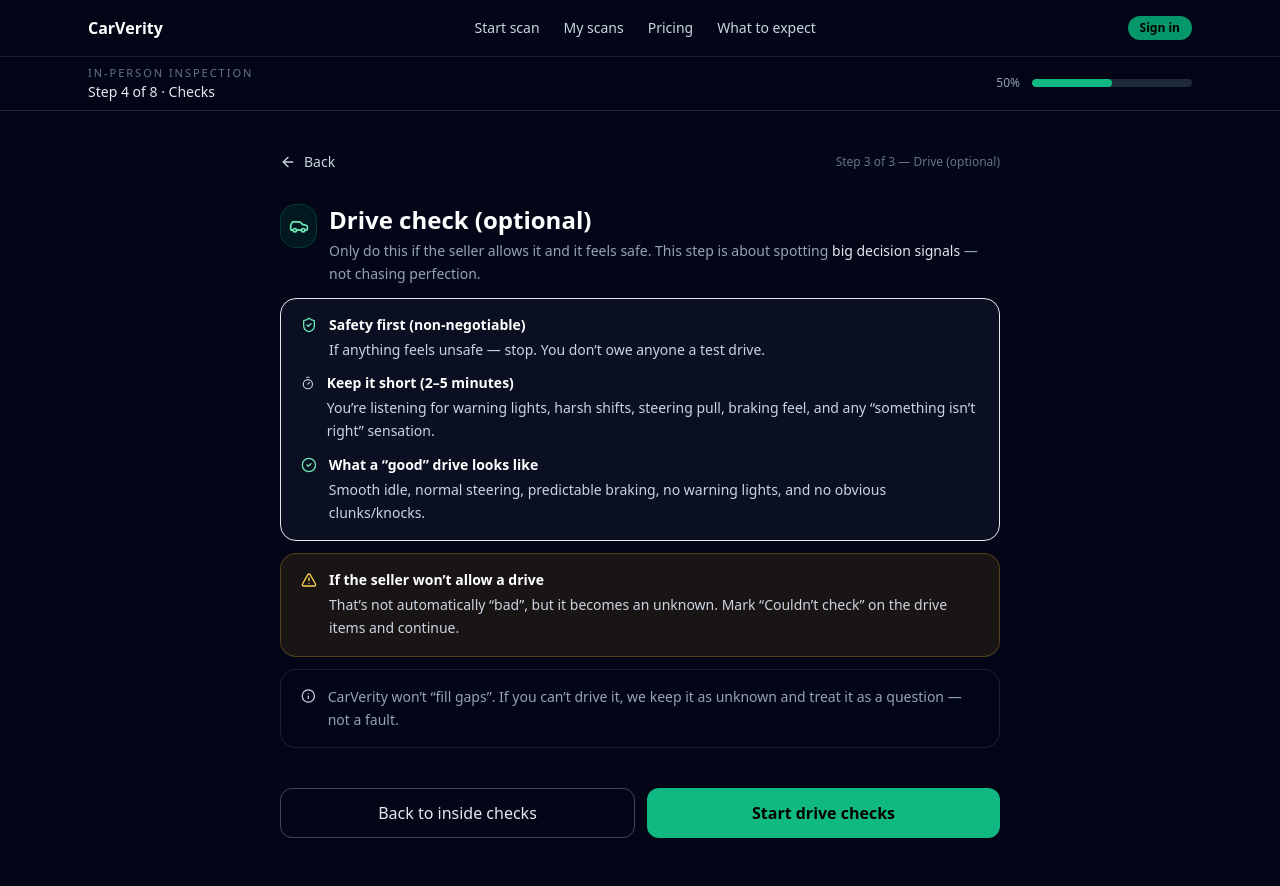
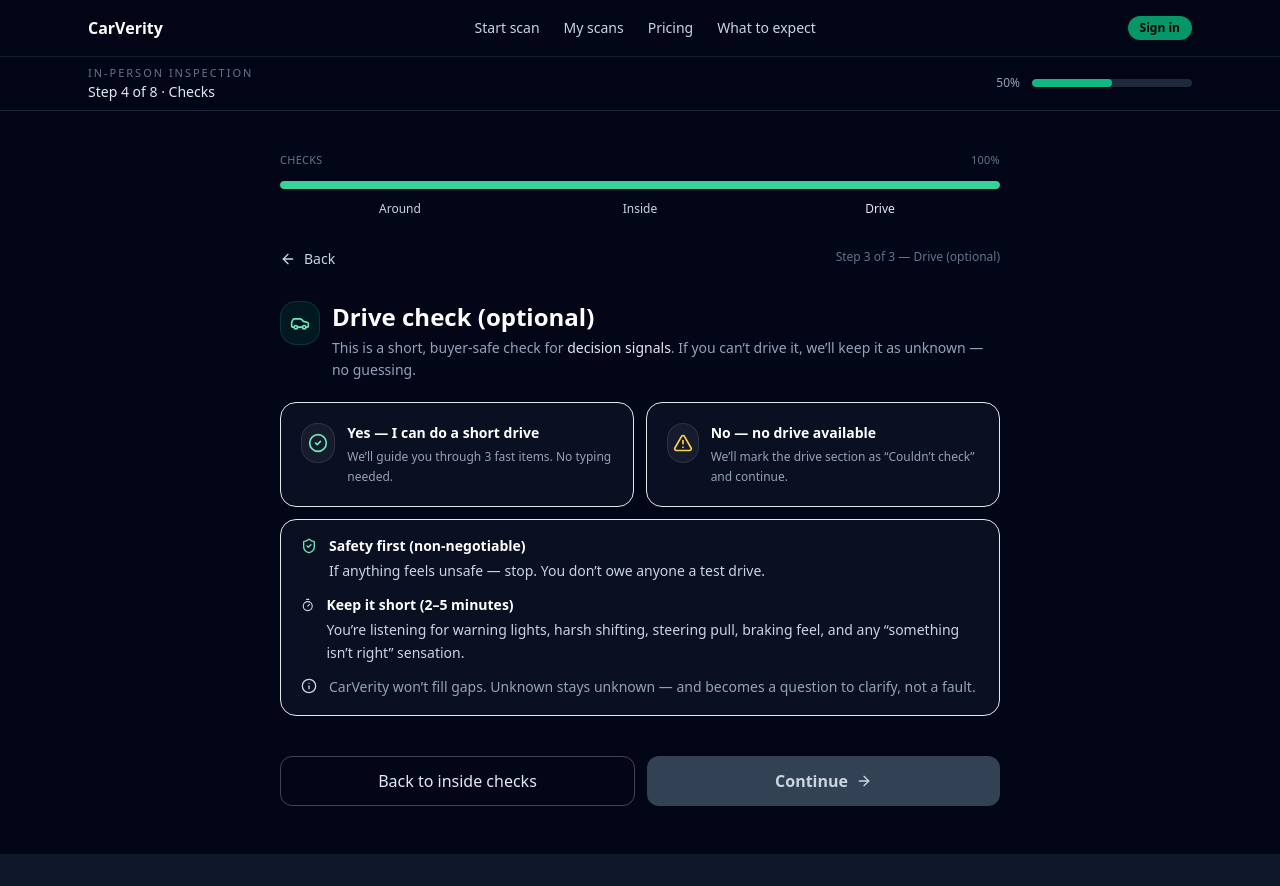
Before and after one commit to jeremy-swallow/carverity-clean, a React (Vite) app: page /scan/in-person/checks/drive-intro in a window 1280 px wide. After the commit the page ends 854 px from the top, so only its background shows below. Built offline with nearby package versions, Linux system fonts and the light colour scheme; no server answers.

Commit message:
Add drive intro step before in-person drive checks

```diff
--- a/src/pages/InPersonChecksDriveIntro.tsx
+++ b/src/pages/InPersonChecksDriveIntro.tsx
@@ -1,6 +1,6 @@
 // src/pages/InPersonChecksDriveIntro.tsx
 
-import { useEffect } from "react";
+import { useEffect, useMemo, useState } from "react";
 import { useNavigate } from "react-router-dom";
 import {
   ArrowLeft,
@@ -10,12 +10,50 @@ import {
   Timer,
   CheckCircle2,
   Info,
+  ArrowRight,
 } from "lucide-react";
 import { loadProgress, saveProgress } from "../utils/scanProgress";
+
+type AnswerValue = "ok" | "concern" | "unsure";
+type CheckAnswer = { value: AnswerValue; note?: string };
+
+function ensureDriveUnknowns(existingChecks: Record<string, any> | undefined) {
+  const checks = { ...(existingChecks ?? {}) };
+
+  const driveIds = ["steering", "noise-hesitation", "adas-systems"];
+
+  for (const id of driveIds) {
+    const cur = checks[id] as CheckAnswer | undefined;
+
+    // If the user already answered something, do NOT overwrite it.
+    if (cur?.value) continue;
+
+    checks[id] = {
+      value: "unsure",
+      note: "No test drive allowed",
+    } satisfies CheckAnswer;
+  }
+
+  return checks;
+}
 
 export default function InPersonChecksDriveIntro() {
   const navigate = useNavigate();
   const progress: any = loadProgress();
+
+  const [selected, setSelected] = useState<"yes" | "no" | null>(null);
+
+  const steps = useMemo(
+    () => [
+      { key: "around", label: "Around" },
+      { key: "inside", label: "Inside" },
+      { key: "drive", label: "Drive" },
+    ],
+    []
+  );
+
+  const currentIndex = 2; // drive
+  const percent = Math.round(((currentIndex + 1) / steps.length) * 100);
 
   useEffect(() => {
     saveProgress({
@@ -25,13 +63,75 @@ export default function InPersonChecksDriveIntro() {
     // eslint-disable-next-line react-hooks/exhaustive-deps
   }, []);
 
-  function startDriveChecks() {
-    navigate("/scan/in-person/checks/drive");
+  function chooseYes() {
+    setSelected("yes");
+    saveProgress({
+      ...(progress ?? {}),
+      step: "/scan/in-person/checks/drive-intro",
+      driveAllowed: true,
+    });
+  }
+
+  function chooseNo() {
+    setSelected("no");
+    saveProgress({
+      ...(progress ?? {}),
+      step: "/scan/in-person/checks/drive-intro",
+      driveAllowed: false,
+      checks: ensureDriveUnknowns(progress?.checks),
+    });
+  }
+
+  function continueNext() {
+    if (selected === "yes") {
+      navigate("/scan/in-person/checks/drive");
+      return;
+    }
+
+    if (selected === "no") {
+      navigate("/scan/in-person/summary");
+      return;
+    }
   }
 
   return (
     <div className="max-w-3xl mx-auto px-6 py-12 space-y-8">
-      <div className="flex items-center justify-between gap-4">
+      {/* Mini progress */}
+      <div className="space-y-3">
+        <div className="flex items-center justify-between text-[11px] uppercase tracking-wide text-slate-500">
+          <span>Checks</span>
+          <span>{percent}%</span>
+        </div>
+
+        <div className="h-2 rounded-full bg-white/10 overflow-hidden">
+          <div
+            className="h-full rounded-full bg-emerald-400 transition-all"
+            style={{ width: `${percent}%` }}
+          />
+        </div>
+
+        <div className="flex items-center justify-between text-xs text-slate-400">
+          {steps.map((s, i) => {
+            const active = i === currentIndex;
+            const done = i < currentIndex;
+            return (
+              <div
+                key={s.key}
+                className={[
+                  "flex-1 text-center",
+                  active ? "text-slate-200 font-medium" : "",
+                  done ? "text-slate-300" : "",
+                ].join(" ")}
+              >
+                {s.label}
+              </div>
+            );
+          })}
+        </div>
+      </div>
+
+      {/* Header */}
+      <div className="flex items-start justify-between gap-4">
         <button
           onClick={() => navigate(-1)}
           className="inline-flex items-center gap-2 text-sm text-slate-300 hover:text-white"
@@ -40,9 +140,7 @@ export default function InPersonChecksDriveIntro() {
           Back
         </button>
 
-        <div className="text-xs text-slate-500">
-          Step 3 of 3 — Drive (optional)
-        </div>
+        <div className="text-xs text-slate-500">Step 3 of 3 — Drive (optional)</div>
       </div>
 
       <div className="space-y-3">
@@ -56,16 +154,67 @@ export default function InPersonChecksDriveIntro() {
               Drive check (optional)
             </h1>
             <p className="text-sm text-slate-400 leading-relaxed">
-              Only do this if the seller allows it and it feels safe. This step
-              is about spotting{" "}
-              <span className="text-slate-200 font-medium">
-                big decision signals
-              </span>{" "}
-              — not chasing perfection.
+              This is a short, buyer-safe check for{" "}
+              <span className="text-slate-200 font-medium">decision signals</span>
+              . If you can’t drive it, we’ll keep it as unknown — no guessing.
             </p>
           </div>
         </div>
 
+        {/* Choice cards */}
+        <div className="grid grid-cols-1 md:grid-cols-2 gap-3 pt-2">
+          <button
+            type="button"
+            onClick={chooseYes}
+            className={[
+              "rounded-2xl border px-5 py-5 text-left transition",
+              selected === "yes"
+                ? "border-emerald-400/50 bg-emerald-500/10"
+                : "border-white/12 bg-slate-900/60 hover:bg-slate-900/70",
+            ].join(" ")}
+          >
+            <div className="flex items-start gap-3">
+              <div className="h-10 w-10 rounded-2xl bg-white/5 border border-white/10 flex items-center justify-center">
+                <CheckCircle2 className="h-5 w-5 text-emerald-300" />
+              </div>
+              <div className="space-y-1">
+                <p className="text-sm font-semibold text-white">
+                  Yes — I can do a short drive
+                </p>
+                <p className="text-xs text-slate-400 leading-relaxed">
+                  We’ll guide you through 3 fast items. No typing needed.
+                </p>
+              </div>
+            </div>
+          </button>
+
+          <button
+            type="button"
+            onClick={chooseNo}
+            className={[
+              "rounded-2xl border px-5 py-5 text-left transition",
+              selected === "no"
+                ? "border-amber-400/50 bg-amber-500/10"
+                : "border-white/12 bg-slate-900/60 hover:bg-slate-900/70",
+            ].join(" ")}
+          >
+            <div className="flex items-start gap-3">
+              <div className="h-10 w-10 rounded-2xl bg-white/5 border border-white/10 flex items-center justify-center">
+                <AlertTriangle className="h-5 w-5 text-amber-300" />
+              </div>
+              <div className="space-y-1">
+                <p className="text-sm font-semibold text-white">
+                  No — no drive available
+                </p>
+                <p className="text-xs text-slate-400 leading-relaxed">
+                  We’ll mark the drive section as “Couldn’t check” and continue.
+                </p>
+              </div>
+            </div>
+          </button>
+        </div>
+
+        {/* Calm guidance */}
         <div className="rounded-2xl border border-white/12 bg-slate-900/60 px-5 py-4 space-y-3">
           <div className="flex items-start gap-3">
             <ShieldCheck className="h-4 w-4 text-emerald-300 mt-0.5" />
@@ -74,8 +223,7 @@ export default function InPersonChecksDriveIntro() {
                 Safety first (non-negotiable)
               </p>
               <p className="text-sm text-slate-300 mt-1 leading-relaxed">
-                If anything feels unsafe — stop. You don’t owe anyone a test
-                drive.
+                If anything feels unsafe — stop. You don’t owe anyone a test drive.
               </p>
             </div>
           </div>
@@ -87,52 +235,23 @@ export default function InPersonChecksDriveIntro() {
                 Keep it short (2–5 minutes)
               </p>
               <p className="text-sm text-slate-300 mt-1 leading-relaxed">
-                You’re listening for warning lights, harsh shifts, steering pull,
+                You’re listening for warning lights, harsh shifting, steering pull,
                 braking feel, and any “something isn’t right” sensation.
               </p>
             </div>
           </div>
 
           <div className="flex items-start gap-3">
-            <CheckCircle2 className="h-4 w-4 text-emerald-300 mt-0.5" />
-            <div>
-              <p className="text-sm font-semibold text-white">
-                What a “good” drive looks like
-              </p>
-              <p className="text-sm text-slate-300 mt-1 leading-relaxed">
-                Smooth idle, normal steering, predictable braking, no warning
-                lights, and no obvious clunks/knocks.
-              </p>
-            </div>
-          </div>
-        </div>
-
-        <div className="rounded-2xl border border-amber-400/25 bg-amber-500/10 px-5 py-4 space-y-2">
-          <div className="flex items-start gap-3">
-            <AlertTriangle className="h-4 w-4 text-amber-300 mt-0.5" />
-            <div className="flex-1">
-              <p className="text-sm font-semibold text-white">
-                If the seller won’t allow a drive
-              </p>
-              <p className="text-sm text-slate-300 mt-1 leading-relaxed">
-                That’s not automatically “bad”, but it becomes an unknown. Mark
-                “Couldn’t check” on the drive items and continue.
-              </p>
-            </div>
-          </div>
-        </div>
-
-        <div className="rounded-2xl border border-white/10 bg-slate-950/40 px-5 py-4">
-          <div className="flex items-start gap-3">
             <Info className="h-4 w-4 text-slate-300 mt-0.5" />
             <p className="text-sm text-slate-400 leading-relaxed">
-              CarVerity won’t “fill gaps”. If you can’t drive it, we keep it as
-              unknown and treat it as a question — not a fault.
+              CarVerity won’t fill gaps. Unknown stays unknown — and becomes a
+              question to clarify, not a fault.
             </p>
           </div>
         </div>
       </div>
 
+      {/* Actions */}
       <div className="flex gap-3 pt-2">
         <button
           type="button"
@@ -144,10 +263,17 @@ export default function InPersonChecksDriveIntro() {
 
         <button
           type="button"
-          onClick={startDriveChecks}
-          className="flex-1 rounded-xl bg-emerald-500 hover:bg-emerald-400 text-black font-semibold px-4 py-3"
+          onClick={continueNext}
+          disabled={!selected}
+          className={[
+            "flex-1 rounded-xl font-semibold px-4 py-3 inline-flex items-center justify-center gap-2 transition",
+            selected
+              ? "bg-emerald-500 hover:bg-emerald-400 text-black"
+              : "bg-slate-700 text-slate-300 cursor-not-allowed",
+          ].join(" ")}
         >
-          Start drive checks
+          Continue
+          <ArrowRight className="h-4 w-4" />
         </button>
       </div>
     </div>
```
